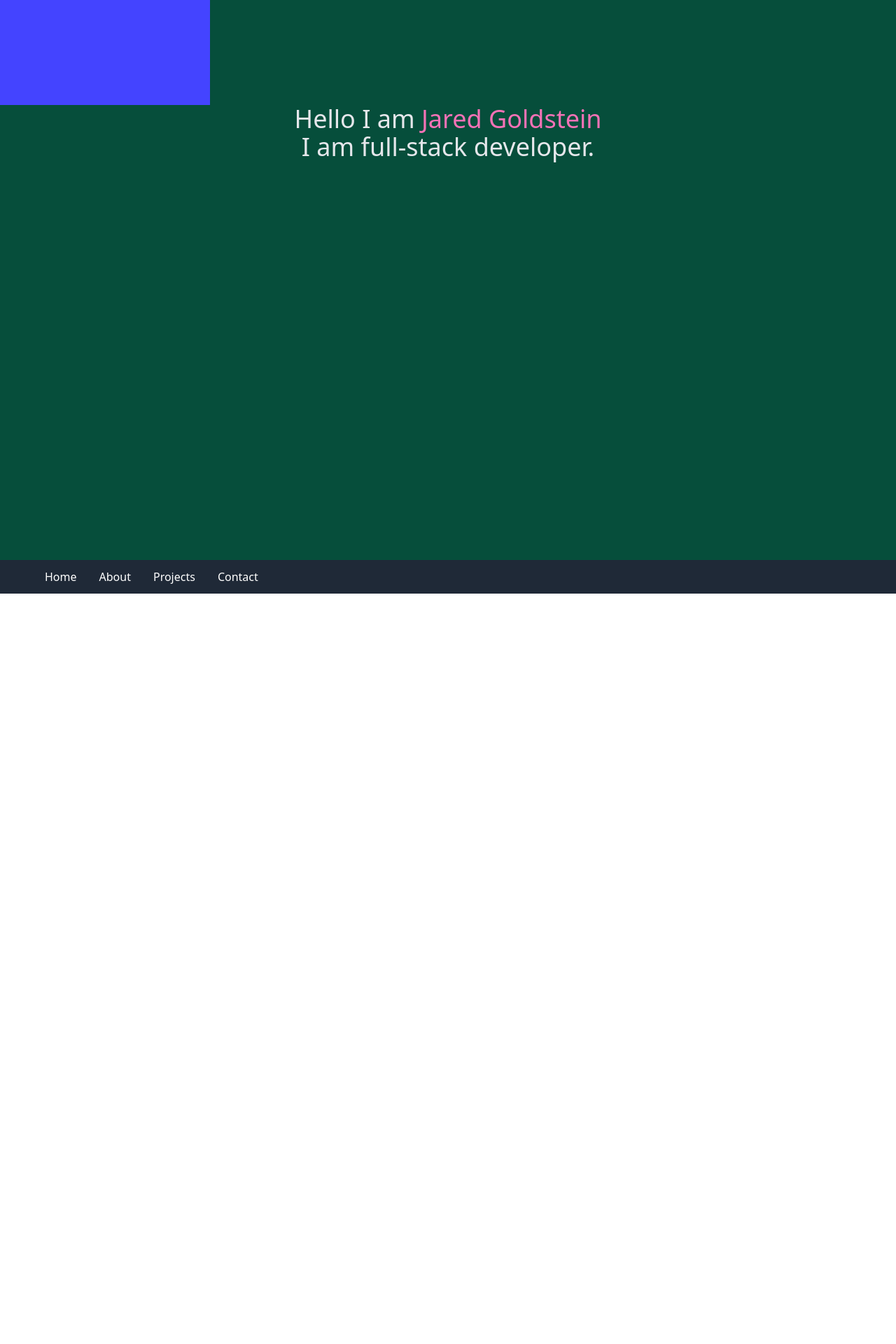
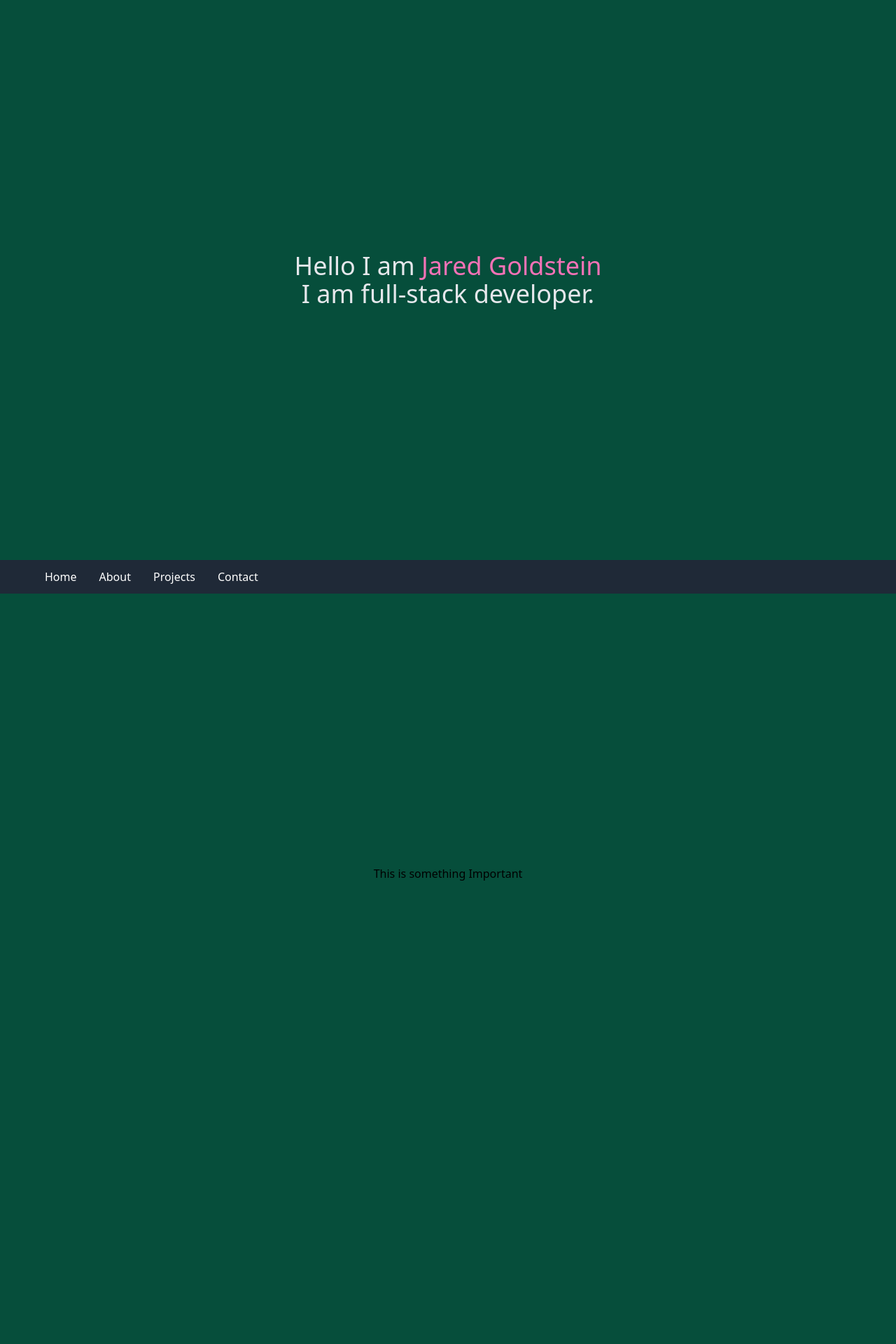
Before and after one commit to JaredGold/portfolio-12-5-2021, a React (Create React App) app: page / in a window 1280 px wide. Shown: the top 1920 px of the page at 70% size. Before the commit the page ends 848 px from the top, so only its background shows below. Built offline with nearby package versions, Linux system fonts and the light colour scheme.

Commit message:
Created all Elements, Created Scroll feature on Nav, Imported Anime.js

```diff
--- a/package.json
+++ b/package.json
@@ -7,6 +7,7 @@
     "@testing-library/jest-dom": "^5.11.4",
     "@testing-library/react": "^11.1.0",
     "@testing-library/user-event": "^12.1.10",
+    "animejs": "^3.2.1",
     "autoprefixer": "^9.8.6",
     "postcss": "^7.0.35",
     "react": "^17.0.2",
--- a/src/App.jsx
+++ b/src/App.jsx
@@ -1,15 +1,23 @@
 import React from 'react'
+
+// Main components Import
 import Nav from "./components/Nav"
 import Landing from "./components/Landing"
+import About from "./components/About"
+import Projects from "./components/Projects"
+import Contact from "./components/Contact"
+
+// anime JS library import
+// import anime from 'animejs/lib/anime.es.js';
 
 function App() {
   return (
     <>
       <Landing />
       <Nav />
-      {/* <About />
+      <About />
       <Projects />
-      <Contact /> */}
+      <Contact />
     </>
   );
 }
--- /dev/null
+++ b/src/components/About.jsx
@@ -0,0 +1,11 @@
+import React from 'react'
+
+const About = () => {
+  return(
+    <div className="h-screen bg-green-900 w-100% flex justify-center items-center" id="about">
+      <p>This is something Important</p>
+    </div>
+  )
+}
+
+export default About
--- /dev/null
+++ b/src/components/Contact.jsx
@@ -0,0 +1,11 @@
+import React from 'react'
+
+const Contact = () => {
+  return(
+    <div className="h-screen bg-green-900 w-100% flex justify-center items-center" id="contact" >
+      <p>Is this a contact page?</p>
+    </div>
+  )
+}
+
+export default Contact
--- a/src/components/Landing.jsx
+++ b/src/components/Landing.jsx
@@ -5,8 +5,8 @@ const Landing = () => {
 
 
   return (
-    <div className="h-screen bg-green-900 w-100%">
-      <Canvas className="absolute inset-0 z-10"/>
+    <div className="h-screen bg-green-900 w-100% flex justify-center items-center" id="home">
+      {/* <Canvas className="absolute inset-0 z-10"/> */}
       <p className="text-gray-200 text-center text-4xl bg-green-900 z-50">
         Hello I am <span className="text-pink-400">Jared Goldstein</span><br/>
         I am full-stack developer.
--- /dev/null
+++ b/src/components/Projects.jsx
@@ -0,0 +1,11 @@
+import React from 'react'
+
+const Projects = () => {
+  return(
+    <div className="h-screen bg-green-900 w-100% flex justify-center items-center" id="projects">
+      <p>Wow these are some projects</p>
+    </div>
+  )
+}
+
+export default Projects
--- a/src/index.css
+++ b/src/index.css
@@ -1,6 +1,10 @@
 @tailwind base;
 @tailwind components;
 @tailwind utilities;
+
+html{
+  scroll-behavior: smooth;
+}
 
 body{
   margin: 0px;
```
Also changed, not shown: 1 other file (tests, documents, lock files or other folders).
